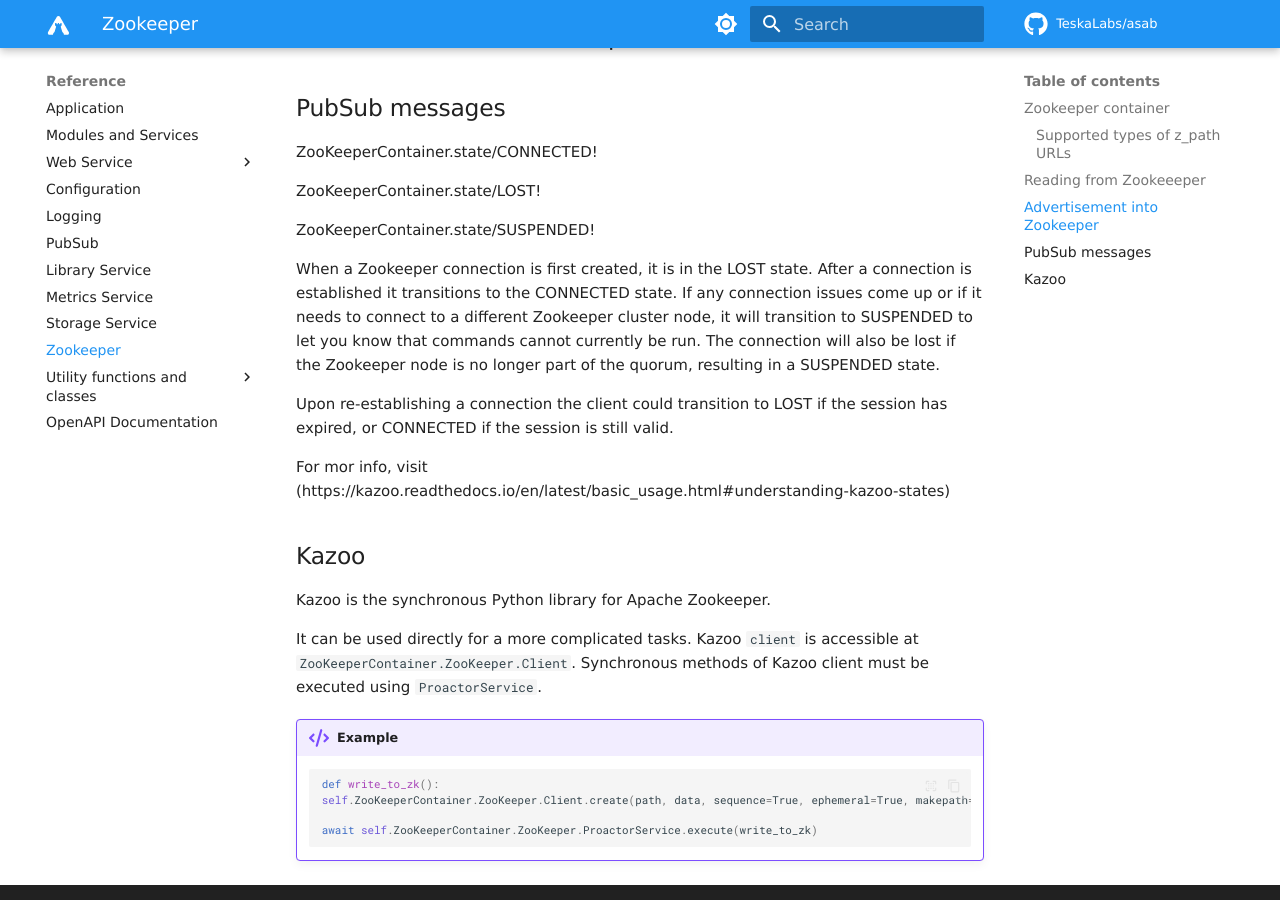
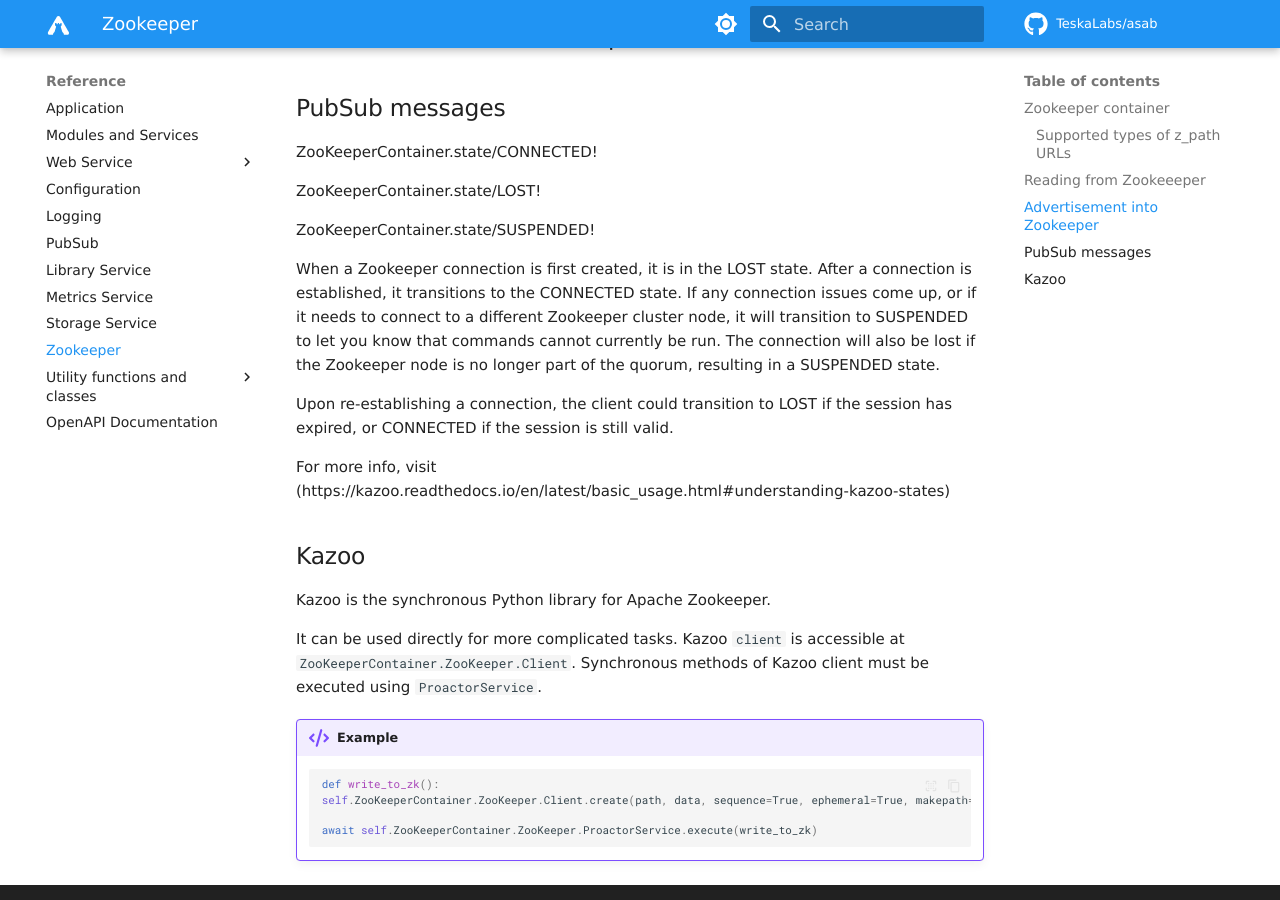
Before and after one commit to TeskaLabs/asab, an MkDocs documentation site: the page built from docs/reference/zookeeper/reference.md, in a window 1280 px wide and 900 px high, scrolled down 2356 px. Built offline with MkDocs 1.6.1 and Material for MkDocs 9.7.7, drawn with Linux system fonts in a browser that asks for light colours; some web fonts are replaced; comment, search, counter and statistics services are not loaded; some of the changed text lies outside the part shown.

Commit message:
fixed typos

```diff
--- a/docs/reference/zookeeper/reference.md
+++ b/docs/reference/zookeeper/reference.md
@@ -3,7 +3,7 @@
 `asab.zookeeper` is an [ApacheZookeeper](https://zookeeper.apache.org) asynchronous client based on [Kazoo](https://github.com/python-zk/kazoo) library.
 
 Apache ZooKeeper is a distributed coordination service that provides a hierarchical key-value data store,
-called **a znode tree**, to store and manage configuration, coordination, and synchronization data.
+called a **znode tree**, to store and manage configuration, coordination, and synchronization data.
 The znode tree is similar to a file system tree, where each znode is like a file or a directory.
 
 Apache ZooKeeper can be used to design microservices in a stateless manner by managing and coordinating the state information between microservices.
@@ -43,7 +43,7 @@
 Specifications are obtained from:
 
 1. `z_path` argument, which is Zookeeper URL (see below)
-2. the configuration section specified by `config_section_name` argument
+2. The configuration section specified by `config_section_name` argument
 3. `$ASAB_ZOOKEEPER_SERVERS` environment variable
 
 The `z_path` argument has precedence over config but the implementation will
@@ -115,23 +115,23 @@
 ZooKeeperContainer.state/SUSPENDED!
 
 When a Zookeeper connection is first created, it is in the LOST state.
-After a connection is established it transitions to the CONNECTED state.
-If any connection issues come up or if it needs to connect to a
+After a connection is established, it transitions to the CONNECTED state.
+If any connection issues come up, or if it needs to connect to a
 different Zookeeper cluster node, it will transition to SUSPENDED to let
 you know that commands cannot currently be run. The connection will also
 be lost if the Zookeeper node is no longer part of the quorum, resulting
 in a SUSPENDED state.
 
-Upon re-establishing a connection the client could transition to LOST if
+Upon re-establishing a connection, the client could transition to LOST if
 the session has expired, or CONNECTED if the session is still valid.
 
-For mor info, visit (https://kazoo.readthedocs.io/en/latest/basic_usage.html#understanding-kazoo-states)
+For more info, visit (https://kazoo.readthedocs.io/en/latest/basic_usage.html#understanding-kazoo-states)
 
 ## Kazoo
 
 Kazoo is the synchronous Python library for Apache Zookeeper.
 
-It can be used directly for a more complicated tasks. Kazoo `client` is accessible at `ZooKeeperContainer.ZooKeeper.Client`.
+It can be used directly for more complicated tasks. Kazoo `client` is accessible at `ZooKeeperContainer.ZooKeeper.Client`.
 Synchronous methods of Kazoo client must be executed using `ProactorService`.
 
 !!! example
```
Also changed, not shown: other parts of docs/reference/zookeeper/reference.md (+1 -1 lines).
